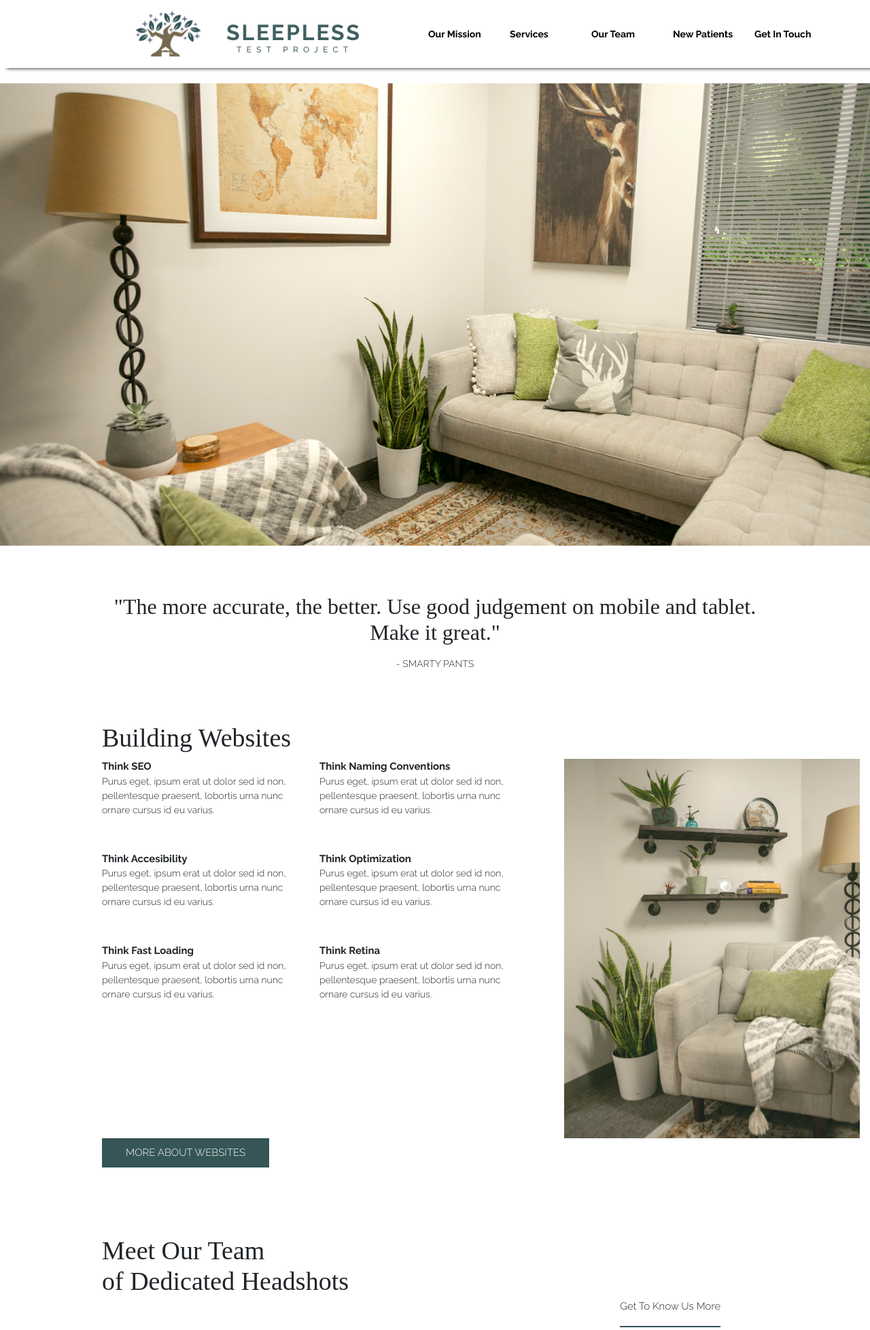
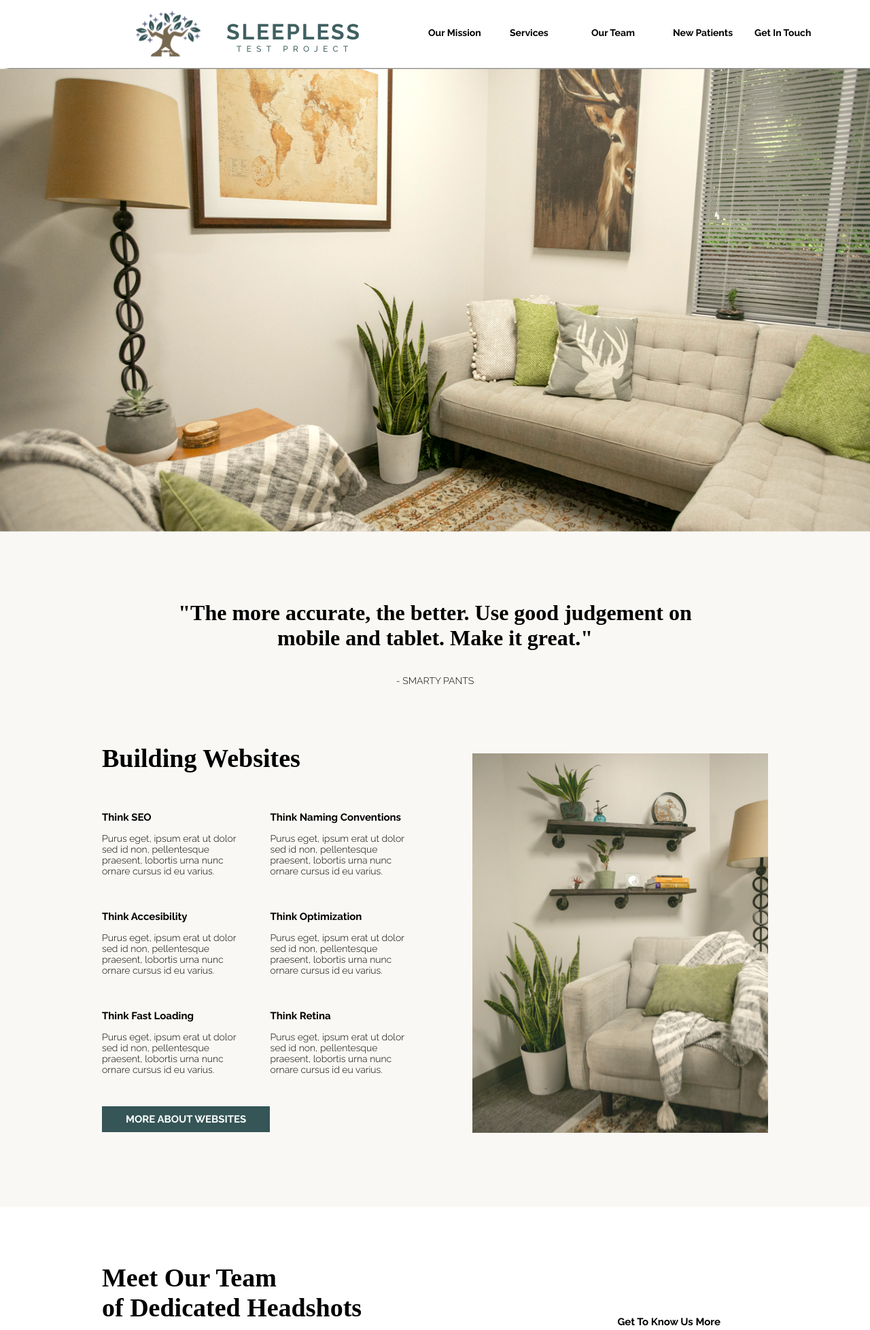
Before and after one commit to jpettett/test-2020, a PHP site: page /test.html in a window 1280 px wide; the page is wider, and only the part inside the window is pictured. Shown: the top 1956 px of that part at 68% size. Run offline with PHP 8.4, Linux system fonts and the light colour scheme; some libraries are stand-ins or nearby versions; some web fonts are replaced.

Commit message:
fixed alignment issues in building websites section and added hover effects on buttons

```diff
--- a/test.html
+++ b/test.html
@@ -7,11 +7,6 @@
     <link href="https://fonts.googleapis.com/css2?family=Jomolhari&display=swap" rel="stylesheet">
     <link href="https://fonts.googleapis.com/css2?family=Raleway:wght@300;700&display=swap" rel="stylesheet">
     <link rel="stylesheet" href="test.styles.css">
-    <link rel="stylesheet" href="https://use.fontawesome.com/releases/v5.11.2/css/all.css">
-    <link rel="stylesheet" href="https://fonts.googleapis.com/css?family=Roboto:300,400,500,700&display=swap">
-    <link rel="stylesheet" href="node_modules/mdbootstrap/css/bootstrap.min.css">
-    <link rel="stylesheet" href="node_modules/mdbootstrap/css/mdb.min.css">
-    <link rel="stylesheet" href="node_modules/mdbootstrap/css/style.css">
 </head>
 <body>
     <nav>
@@ -30,11 +25,12 @@
     </nav>
     <img class="office-decor"src="media/sleepless-office-decor_29.png" alt="">
     <section class="quote">
-        <h1 class="inspirational-quote">"The more accurate, the better. Use good judgement on mobile and tablet. Make it great."</h1>
+        <h1 class="inspirational-quote">"The more accurate, the better. Use good judgement on <br> mobile and tablet. Make it great."</h1>
         <h3 class="quote-attribute">- SMARTY PANTS</h3>
     </section>
     <section class="group-four">
         <h1 class="building-websites">Building Websites</h1>
+        <img class="office-photo" src="media/office.png" alt="">
         <div class="think-list">
             <ul class="building-websites-list-section-one">
                 <li class="building-websites-list-header">Think SEO</li>
@@ -53,7 +49,7 @@
                 <p class="building-websites-list-paragraph">Purus eget, ipsum erat ut dolor sed id non, pellentesque praesent, lobortis urna nunc ornare cursus id eu varius.</p>
             </ul>
         </div>
-        <img class="office" src="media/office.png" alt="">
+        <!-- <img class="office-photo" src="media/office.png" alt=""> -->
         <button class="building-websites-button">MORE ABOUT WEBSITES</button>
         </section>
         <section class="meet-our-team">
--- a/test.styles.css
+++ b/test.styles.css
@@ -80,7 +80,20 @@ ul.nav-list li a {
     font-size: 14px;
 }
 
+.think-list {
+    display: flex;
+    align-items: flex-start;
+    height: 400px;
+    padding-top: 40px;
+    padding-bottom: 50px;
+}
+
+.group-four {
+    padding-bottom: 110px;
+}
+
 .building-websites {
+    display: inline;
     font-family: 'Jomolhari', serif;
     margin-left: 150px;
     font-size: 38px;
@@ -88,14 +101,13 @@ ul.nav-list li a {
 
 .building-websites-list-section-one {
     width:20em;
-    float: left;
     list-style-type: none;
     margin-left: 110px;
+    margin-bottom: 0px;
 }
 
 .building-websites-list-section-two {
     width:20em;
-    float: left;
     list-style-type: none;
 }
 
@@ -112,19 +124,26 @@ ul.nav-list li a {
 }
 
 .building-websites-button {
+    align-self: flex-end;
     font-family: 'Raleway', sans-serif;
     color: white;
+    font-weight: bold;
     font-size: 15px;
     background-color: #355556;
     padding: 10px 35px 10px 35px;
     border: none;
     margin-left: 150px;
-    margin-bottom: 50px;
 }
 
-.office {
-    flex-basis: auto;
-    margin-left: 80px;
+.building-websites-button:hover {
+    cursor: pointer;
+}
+
+.office-photo {
+    float: right;
+    padding-right: 150px;
+    padding-left: 90px;
+    padding-top: 15px;
 }
 
 .meet-our-team {
@@ -221,6 +240,7 @@ footer {
 .footer-section-title {
     float: left;
     font-family: 'Jomolhari', serif;
+    font-weight: 400;
     font-size: 38px;
     padding-top: 50px;
     padding-left: 120px;
@@ -231,12 +251,18 @@ footer {
     font-family: 'Raleway', sans-serif;
     font-size: 15px;
     font-weight: bold;
+    color: #FFFFFF;
+    background-color: #355556;
+    padding: 10px 35px 10px 35px;
+    border: 1px solid #FFFFFF;
+    margin-left: 15px;
+    margin-bottom: 90px;
+}
+
+.book-appointment-button:hover {
     color: #355556;
     background-color: #FFFFFF;
-    padding: 10px 35px 10px 35px;
-    border: none;
-    margin-left: 15px;
-    margin-bottom: 90px;
+    cursor: pointer;
 }
 
 .get-in-touch-button {
@@ -250,6 +276,12 @@ footer {
     border: 1px solid #FFFFFF;
     margin-left: -390px;
     margin-bottom: 90px;
+}
+
+.get-in-touch-button:hover {
+    color: #355556;
+    background-color: #FFFFFF;
+    cursor: pointer;
 }
 
 .footer-list, .footer-list-two {
```
